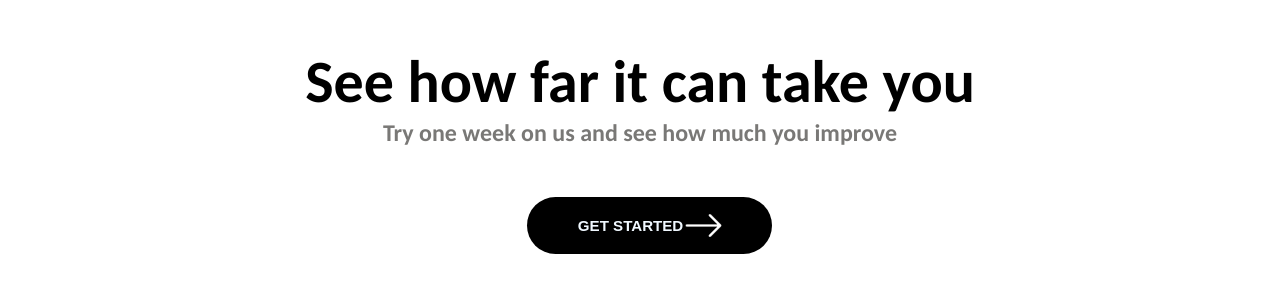
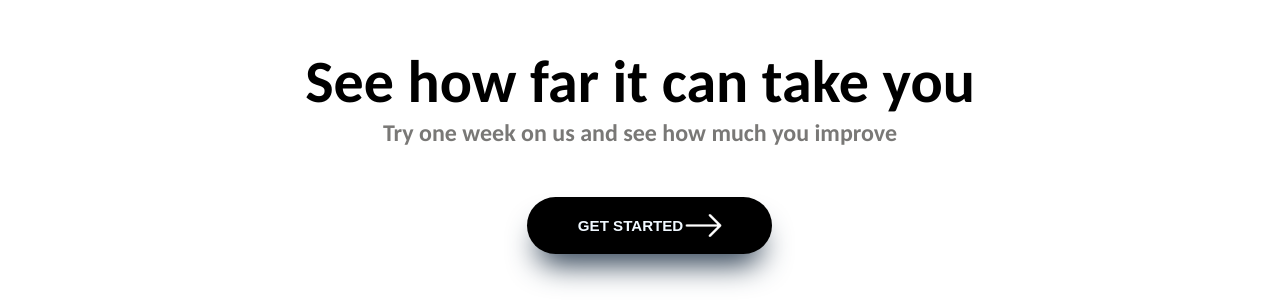
Before and after one commit to AnuragBetageri/img-generator-landling-page, a React app in the folder mini/: page / in a window 1280 px wide. Shown: the part 1947-2251 px from the top of the page. Built offline with nearby package versions, Linux system fonts and the light colour scheme.

Commit message:
Update getstarted.css

```diff
--- a/mini/src/components/css/getstarted.css
+++ b/mini/src/components/css/getstarted.css
@@ -64,6 +64,7 @@
     z-index: 0;
     background-color: rgb(0, 0, 0);
     color: aliceblue;
+    box-shadow: rgb(38, 57, 77) 0px 20px 30px -10px;
 }
 a
 {
```
